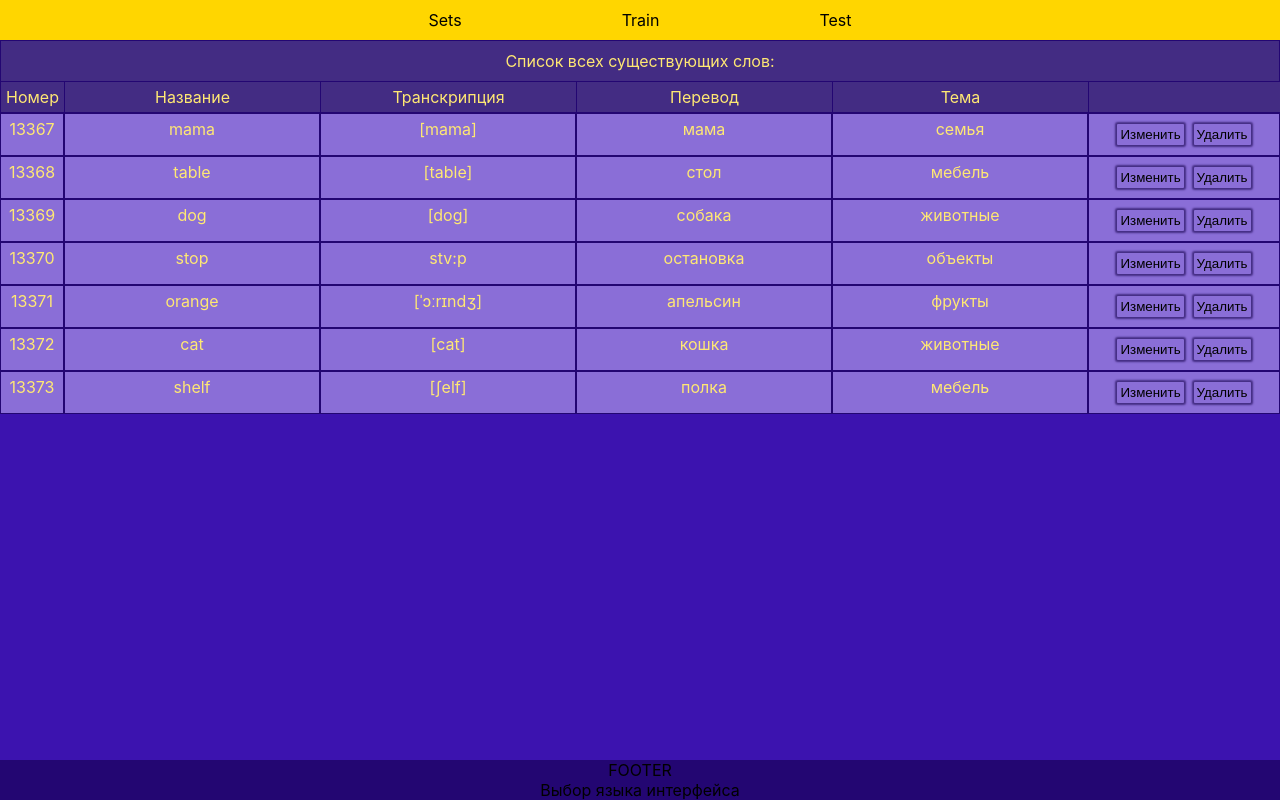
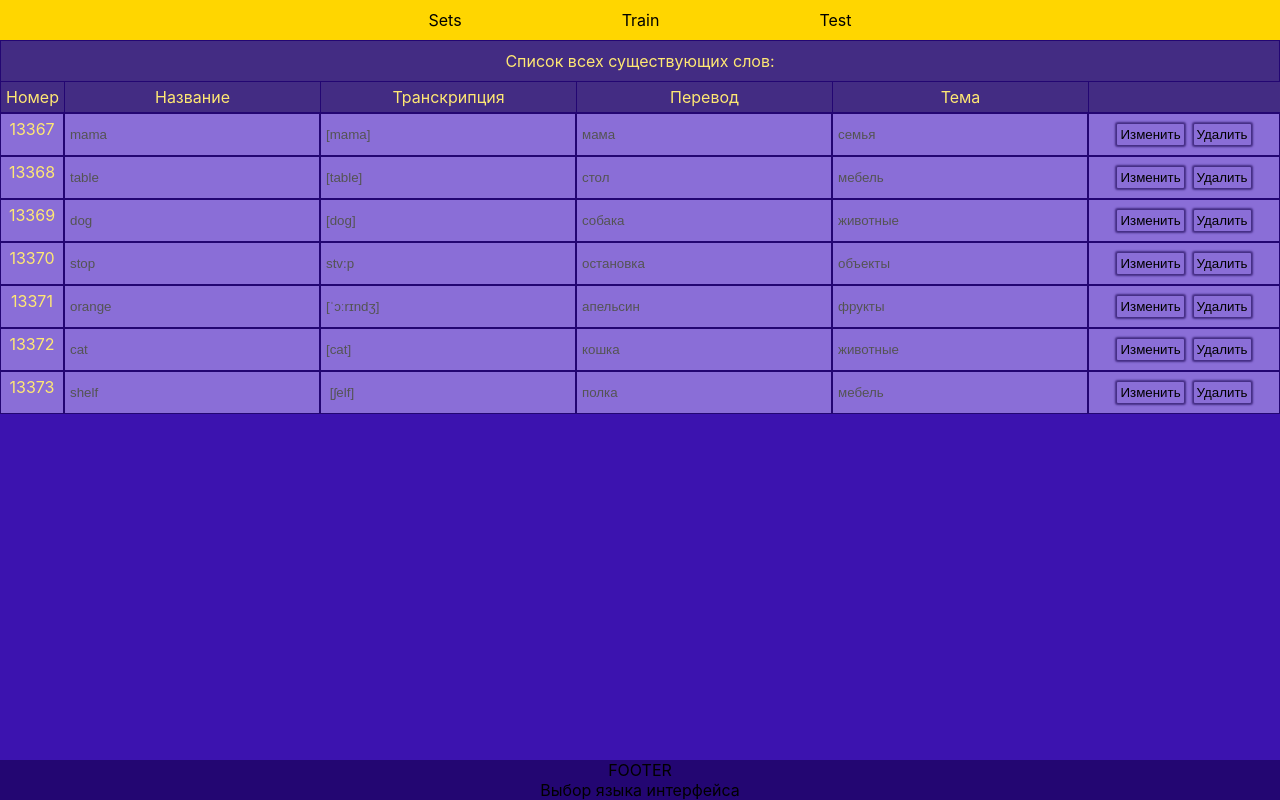
Before and after one commit to berriestime/flashcardApp, a React (Create React App) app in the folder flashcard-app/: page / in a window 1280 px wide. Both pictures are taken after a click on the button "Добавить учебный модуль". Built offline with nearby package versions, Linux system fonts and the light colour scheme.

Commit message:
validating input

```diff
--- a/flashcard-app/src/Components/List/List.jsx
+++ b/flashcard-app/src/Components/List/List.jsx
@@ -4,14 +4,12 @@ import ListItem from "../ListItem/ListItem";
 
 function List() {
   const [data, setData] = useState([]);
-  // const [copyedData, setСopyedData] = useState(null);
 
   useEffect(() => {
     fetch("./words.json")
       .then((response) => response.json())
       .then((data) => {
         setData(data);
-        // setСopyedData(data.slice());
       });
     return () => {};
   }, []);
--- a/flashcard-app/src/Components/ListItem/ListItem.jsx
+++ b/flashcard-app/src/Components/ListItem/ListItem.jsx
@@ -24,86 +24,106 @@ function ListItem({ word, index, removeElementByIndex }) {
     setIsEditing(!isEditing);
   }
 
+  const [nameValid, setNameValid] = useState(true);
+  const [transcriptionValid, setTranscriptionValid] = useState(true);
+  const [russianValid, setRussianValid] = useState(true);
+  const [tagValid, setTagValid] = useState(true);
+  const canSave = nameValid && transcriptionValid && russianValid && tagValid;
+
+  /**
+   * eto jsdoc
+   * @type {React.ChangeEventHandler<HTMLInputElement>}
+   */
   const handleNameChange = (e) => {
+    setNameValid(Boolean(e.target.value.trim()));
     setEnglishWord(e.target.value);
   };
 
   const handleTranscriptionChange = (e) => {
+    setTranscriptionValid(Boolean(e.target.value.trim()));
     setTranscription(e.target.value);
   };
 
   const handleRussianChange = (e) => {
+    setRussianValid(Boolean(e.target.value.trim()));
     setRussian(e.target.value);
   };
 
   const handleTagChange = (e) => {
+    setTagValid(Boolean(e.target.value.trim()));
     setTag(e.target.value);
   };
 
   return (
     <div className={styles.tableRowT} id={word.id}>
       <div className={styles.tableCellT}>{word.id}</div>
-      {isEditing ? (
       <input
+        className={[
+          styles.tableCellT,
+          !nameValid && styles["highlighted-error"],
+        ].join(" ")}
+        disabled={!isEditing}
+        onChange={handleNameChange}
         type="text"
         value={englishWord}
-          className={styles.tableCellT}
-          onChange={handleNameChange}
       />
-      ) : (
-        <div className={styles.tableCellT}>{englishWord}</div>
-      )}
-      {isEditing ? (
       <input
+        className={[
+          styles.tableCellT,
+          !transcriptionValid && styles["highlighted-error"],
+        ].join(" ")}
+        disabled={!isEditing}
+        onChange={handleTranscriptionChange}
         type="text"
         value={transcription}
-          className={styles.tableCellT}
-          onChange={handleTranscriptionChange}
       />
-      ) : (
-        <div className={styles.tableCellT}>{transcription}</div>
-      )}
-      {isEditing ? (
       <input
         type="text"
         value={russian}
-          className={styles.tableCellT}
+        className={[
+          styles.tableCellT,
+          !russianValid && styles["highlighted-error"],
+        ].join(" ")}
         onChange={handleRussianChange}
+        disabled={!isEditing}
       />
-      ) : (
-        <div className={styles.tableCellT}>{russian}</div>
-      )}
-      {isEditing ? (
       <input
         type="text"
         value={tag}
-          className={styles.tableCellT}
+        className={[
+          styles.tableCellT,
+          !tagValid && styles["highlighted-error"],
+        ].join(" ")}
         onChange={handleTagChange}
+        disabled={!isEditing}
       />
-      ) : (
-        <div className={styles.tableCellT}>{tag}</div>
-      )}
       <div className={styles.tableCellT}>
-        {isEditing ? (
-          <button className={styles.btn} onClick={handleSave}>
+        {isEditing && (
+          <>
+            <button
+              className={styles.btn}
+              onClick={handleSave}
+              disabled={!canSave}
+            >
               Сохранить
             </button>
-        ) : (
+            <button className={styles.btn} onClick={handleRevert}>
+              Отменить изменения
+            </button>
+          </>
+        )}
+        {!isEditing && (
+          <>
             <button className={styles.btn} onClick={handleEdit}>
               Изменить
             </button>
-        )}
-        {isEditing ? (
-          <button className={styles.btn} onClick={handleRevert}>
-            Отменить изменения
-          </button>
-        ) : (
             <button
               className={styles.btn}
               onClick={() => removeElementByIndex(index)}
             >
               Удалить
             </button>
+          </>
         )}
       </div>
     </div>
--- a/flashcard-app/src/Components/ListItem/ListItem.module.scss
+++ b/flashcard-app/src/Components/ListItem/ListItem.module.scss
@@ -15,6 +15,10 @@
     justify-content: center;
 }
 
+.highlighted-error {
+    border: 1px solid #ff0000;
+}
+
 .btn {
     background-color: #8A6ED7
     ;
```
Lines whose indentation alone changed are shown as unchanged.
